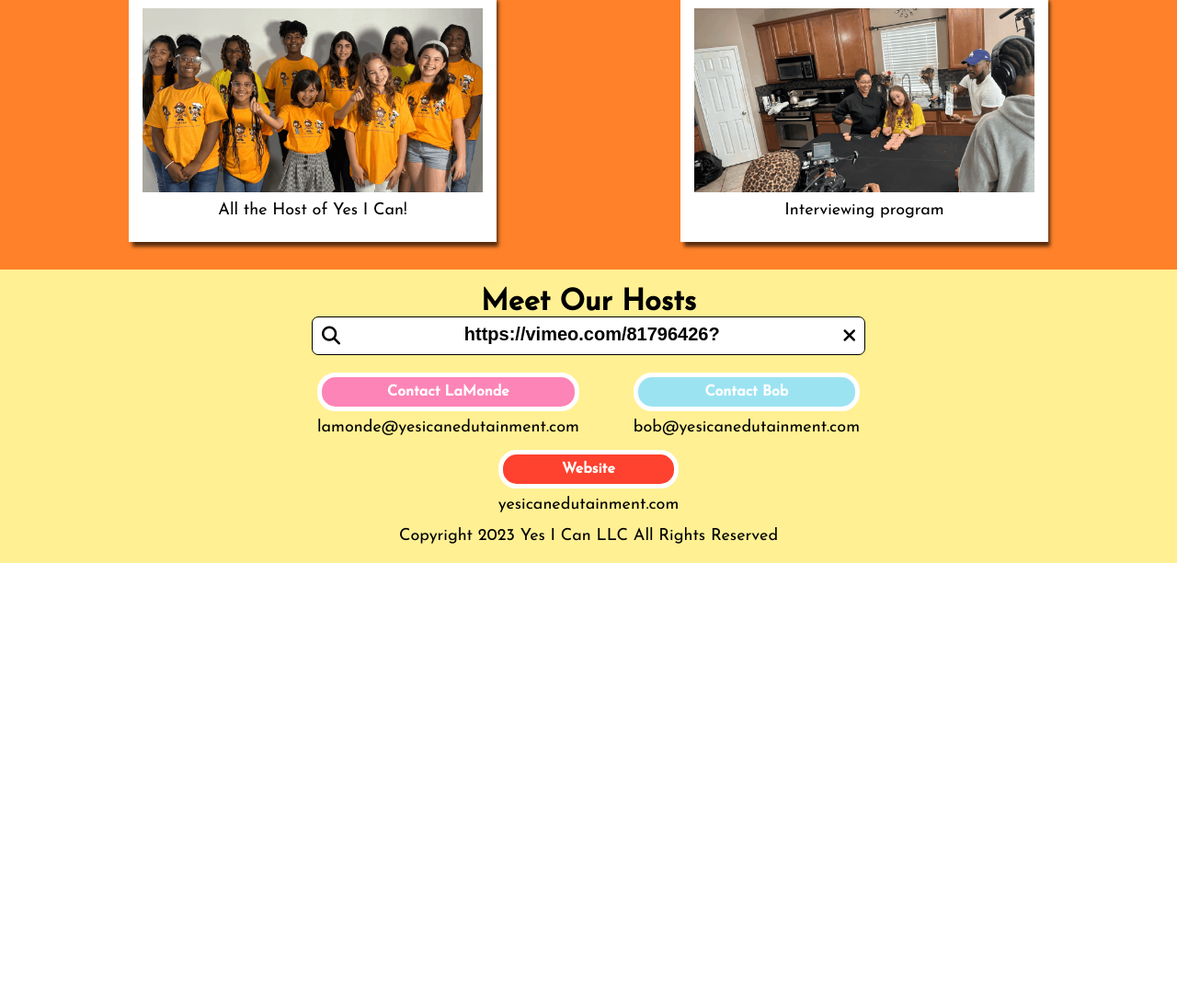
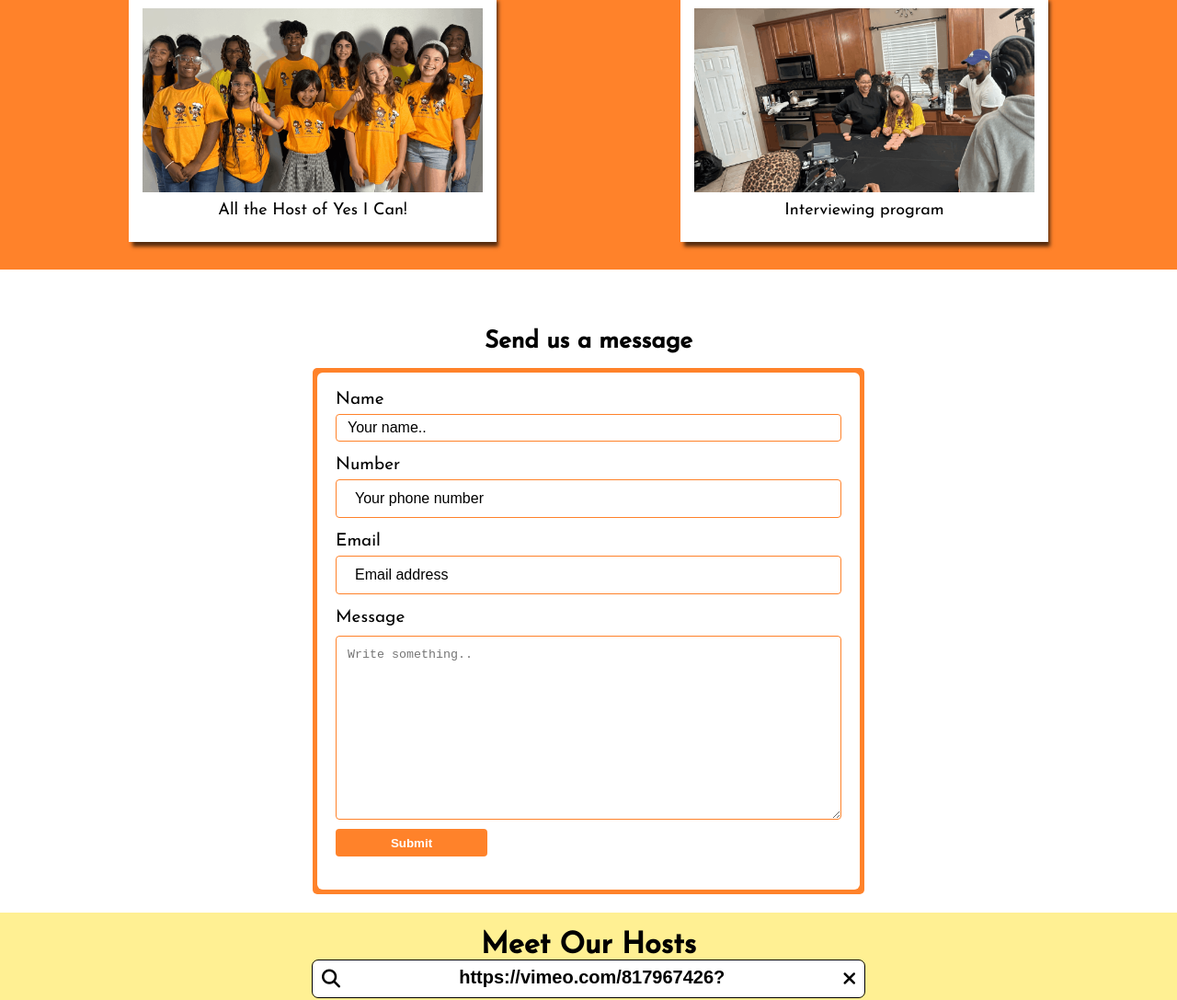
Before and after one commit to Igwe0001/cartoon, a plain HTML site: page index.html in a window 1280 px wide. Shown: the part 1325-2412 px from the top of the page at 92% size. Before the commit the page ends 1937 px from the top, so only its background shows below. Drawn offline with Linux system fonts and the light colour scheme.

Commit message:
contact form

```diff
--- a/index.html
+++ b/index.html
@@ -75,14 +75,39 @@
             </div>
         </div>
     </section>
+    <section class="contact">
+        <div class="section__container contact__container">
+
+            <h1>Send us a message</h1>
+
+            <div class="container">
+                <form action="/action_page.php">
+                    <label for="fname">Name</label>
+                    <input type="text" id="name" name="name" placeholder="Your name..">
+
+                    <label for="number">Number</label>
+                    <input type="number" id="number" name="number" placeholder="Your phone number">
+
+                    <label for="email">Email</label>
+                    <input type="email" id="email" name="email" placeholder="Email address">
+
+                    <label for="subject">Message</label>
+                    <textarea id="subject" name="subject" placeholder="Write something.."
+                        style="height:200px"></textarea>
+
+                    <input type="submit" value="Submit">
+                </form>
+            </div>
+        </div>
+    </section>
     <footer>
         <div class="footer-data">
             <h1>Meet Our Hosts</h1>
             <form action="">
-                <a href="https://vimeo.com/81796426?">
+                <a href="https://vimeo.com/817967426?" target="_blank">
                     <div>
                         <i class="fa-solid fa-magnifying-glass"></i>
-                        <input type="text" placeholder="https://vimeo.com/81796426?">
+                        <input type="text" placeholder="https://vimeo.com/817967426?">
                         <i class="fa-solid fa-xmark"></i>
                     </div>
                 </a>
@@ -96,8 +121,8 @@
                         <span>lamonde@yesicanedutainment.com</span>
                     </div>
                     <div class="button button-2">
-                        <a href="mailto:lamonde@yesicanedutainment.com" target="_blank"
-                            rel="noopener noreferrer">Contact Bob
+                        <a href="mailto:bob@yesicanedutainment.com" target="_blank" rel="noopener noreferrer">Contact
+                            Bob
                         </a>
                         <span>bob@yesicanedutainment.com</span>
                     </div>
--- a/styles.css
+++ b/styles.css
@@ -314,6 +314,93 @@ section {
   background-repeat: no-repeat;
 }
 
+.contact {
+  background-color: var(--white);
+}
+
+/* Contact form */
+
+.container {
+  border-radius: .5rem;
+  background-color: var(--images-background);
+  padding: .5rem;
+  max-width: 60rem;
+  margin: auto;
+}
+
+.container form {
+  outline: none;
+padding: 2rem;
+}
+
+.contact__header {
+    background-color: var(--page-blue);
+}
+
+.contact__container {
+    margin-top: 3rem;
+}
+
+.contact__container h1 {
+    font-size: 2.6rem;
+    text-align: center;
+    padding: 1.5rem 0;
+}
+
+.container label {
+    font-size: 1.9rem;
+    padding-top: 1rem;
+}
+
+.container input {
+  padding: 2rem;
+  border: .1rem solid var(--images-background);
+  width: 100%;
+  margin-top: .6rem;
+  margin-bottom: 1.6rem;
+  border-radius: .4rem;
+}
+
+.container input::placeholder{
+    font-size: 1.6rem;
+    text-align: left;
+    font-weight: 200;
+}
+
+.container input[type="text"],
+.container select,
+.container textarea {
+  padding: 1.2rem;
+  box-sizing: border-box;
+  resize: vertical;
+  width: 100%;
+}
+
+.container textarea {
+  margin-top: 1rem;
+  border-radius: .4rem;
+  border: 1px solid var(--images-background);
+}
+
+.container input[type="submit"] {
+  background-color: var(--images-background);
+  transition: all .3s ease;
+  color: white;
+  padding: 0;
+  width: 30%;
+  border: none;
+  font-weight: bold;
+  border-radius: .4rem;
+  cursor: pointer;
+}
+
+.container input[type="submit"]:hover {
+  background-color: var(--white);
+  color: var(--page-blue);
+}
+
+
+
 /* Footer styles */
 
 footer {
@@ -346,6 +433,8 @@ form {
 form a {
   text-decoration:none ;
   color: var(--black);
+  position: relative;
+  z-index: 1;
 }
 
 form div {
```
